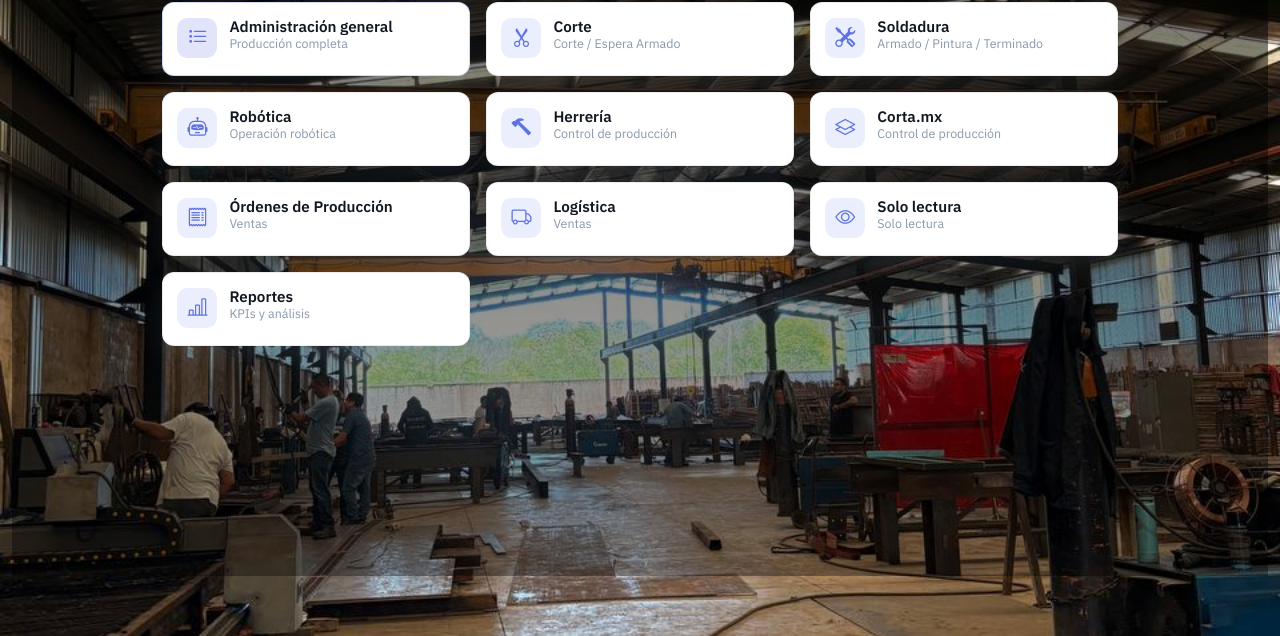
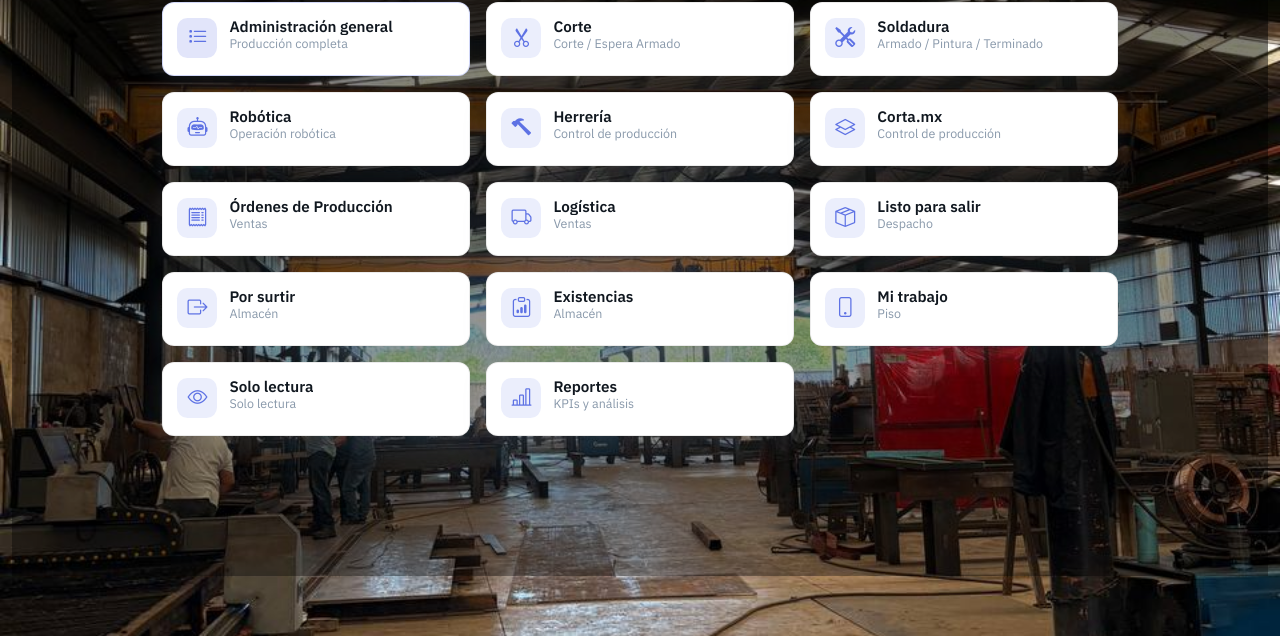
Before and after one commit to nicocasa27/WEB-Local-Elemetic, a Django app: page / in a window 1280 px wide. Shown: the part 164-800 px from the top of the page. Run offline with Django 4.2, Linux system fonts and the light colour scheme; the visitor is signed in with stand-in values (Sample User, id 1); parts of the project's set-up code (start-up, migrations or seed data) failed here and were passed over; some libraries are stand-ins or nearby versions.

Commit message:
Que el almacén se pueda alcanzar y la bandeja tenga qué enseñar
Tres cosas quedaban fuera del alcance de quien usa el sistema:

El menú está escrito dos veces —barra para PC, panel lateral para
celular— y nada obligaba a que coincidieran. No coincidían: Almacén,
Usuarios y «Listo para salir» sólo existían en el de escritorio. El
que más duele es Almacén: el almacenista trabaja con el celular junto
al anaquel, así que confirmar una entrega exigía ir a una computadora,
que es justo lo que la validación de doble factor quiere evitar.

La portada tampoco los ofrecía. Un guardián nuevo compara los dos
menús y falla si algo sólo se alcanza desde la computadora.

Y «Por surtir» salía vacía con el sembrado, porque sólo se creaban
entradas de almacén y ninguna reserva. Una bandeja vacía se lee como
«no hay nada que surtir», no como «esto no se sembró». Ahora el
sembrado aparta material contra la lista de materiales de cada orden
en proceso, que es el camino real de la Rama A.

Co-Authored-By: Claude Opus 5 (1M context) <noreply@anthropic.com>

```diff
--- a/produccion/templates/produccion/base.html
+++ b/produccion/templates/produccion/base.html
@@ -283,12 +283,30 @@
                     {% if can_pedidos %}
                       <a class="btn btn-outline-secondary w-100 text-start" href="{% url 'catalogos:pedidos_ordenes' %}"><i class="bi bi-receipt me-2"></i> Órdenes de Producción</a>
                       <a class="btn btn-outline-secondary w-100 text-start" href="{% url 'catalogos:pedidos_logistica' %}"><i class="bi bi-truck me-2"></i> Logística</a>
+                      <a class="btn btn-outline-secondary w-100 text-start" href="{% url 'catalogos:despacho' %}"><i class="bi bi-box-seam me-2"></i> Listo para salir</a>
                     {% else %}
                       <a class="btn btn-outline-secondary w-100 text-start" href="{% url 'catalogos:logistica_corta' %}"><i class="bi bi-truck me-2"></i> Logística</a>
                     {% endif %}
                   </div>
                 </div>
               {% endif %}
+              {% comment %}
+                El almacenista trabaja con el celular en la mano, junto al
+                anaquel. Si «Por surtir» sólo existe en el menú de escritorio,
+                la entrega tiene que confirmarse desde la oficina, que es
+                justo lo que la validación de doble factor quiere evitar.
+              {% endcomment %}
+              <button class="btn btn-light w-100 text-start d-flex align-items-center justify-content-between" type="button" data-bs-toggle="collapse" data-bs-target="#menuAlmacenMobile" aria-expanded="false" aria-controls="menuAlmacenMobile">
+                <span><i class="bi bi-boxes me-2"></i> Almacén</span>
+                <i class="bi bi-chevron-down"></i>
+              </button>
+              <div class="collapse" id="menuAlmacenMobile">
+                <div class="sidebar-submenu d-grid gap-2 ps-3">
+                  <a class="btn btn-outline-secondary w-100 text-start" href="{% url 'inventario:existencias' %}"><i class="bi bi-clipboard-data me-2"></i> Existencias</a>
+                  <a class="btn btn-outline-secondary w-100 text-start" href="{% url 'inventario:por_surtir' %}"><i class="bi bi-box-arrow-right me-2"></i> Por surtir</a>
+                  <a class="btn btn-outline-secondary w-100 text-start" href="{% url 'inventario:opus_importar' %}"><i class="bi bi-filetype-csv me-2"></i> Importar de OPUS</a>
+                </div>
+              </div>
               <a class="btn btn-light w-100 text-start" href="{% url 'produccion:dashboard' %}">
                 <i class="bi bi-bar-chart-line me-2"></i> Reportes
               </a>
@@ -302,6 +320,7 @@
                     <a class="btn btn-outline-secondary w-100 text-start" href="{% url 'catalogos:proyectos' %}"><i class="bi bi-folder2-open me-2"></i> Proyectos</a>
                     <a class="btn btn-outline-secondary w-100 text-start" href="{% url 'catalogos:equipos' %}"><i class="bi bi-people me-2"></i> Equipos</a>
                     <a class="btn btn-outline-secondary w-100 text-start" href="{% url 'catalogos:maquinas' %}"><i class="bi bi-cpu me-2"></i> Maquinaria</a>
+                    <a class="btn btn-outline-secondary w-100 text-start" href="{% url 'catalogos:usuarios' %}"><i class="bi bi-person-badge me-2"></i> Usuarios</a>
                   </div>
                 </div>
               {% endif %}
--- a/produccion/templates/produccion/home.html
+++ b/produccion/templates/produccion/home.html
@@ -111,6 +111,15 @@
               </div>
             </a>
           </div>
+          <div class="col-6 col-md-4">
+            <a class="tile-link" href="{% url 'catalogos:despacho' %}">
+              <div class="tile-icon"><i class="bi bi-box-seam"></i></div>
+              <div class="tile-text">
+                <div class="tile-title">Listo para salir</div>
+                <div class="tile-sub">Despacho</div>
+              </div>
+            </a>
+          </div>
         {% elif can_logistica_corta %}
           <div class="col-6 col-md-4">
             <a class="tile-link" href="{% url 'catalogos:logistica_corta' %}">
@@ -122,6 +131,38 @@
             </a>
           </div>
         {% endif %}
+        {% comment %}
+          El almacén y «Mi trabajo» son las dos pantallas más nuevas y no
+          estaban en la portada. Quien entra a la portada ve el sistema
+          completo: lo que no está aquí, para el taller no existe.
+        {% endcomment %}
+        <div class="col-6 col-md-4">
+          <a class="tile-link" href="{% url 'inventario:por_surtir' %}">
+            <div class="tile-icon"><i class="bi bi-box-arrow-right"></i></div>
+            <div class="tile-text">
+              <div class="tile-title">Por surtir</div>
+              <div class="tile-sub">Almacén</div>
+            </div>
+          </a>
+        </div>
+        <div class="col-6 col-md-4">
+          <a class="tile-link" href="{% url 'inventario:existencias' %}">
+            <div class="tile-icon"><i class="bi bi-clipboard-data"></i></div>
+            <div class="tile-text">
+              <div class="tile-title">Existencias</div>
+              <div class="tile-sub">Almacén</div>
+            </div>
+          </a>
+        </div>
+        <div class="col-6 col-md-4">
+          <a class="tile-link" href="{% url 'produccion:movil' %}">
+            <div class="tile-icon"><i class="bi bi-phone"></i></div>
+            <div class="tile-text">
+              <div class="tile-title">Mi trabajo</div>
+              <div class="tile-sub">Piso</div>
+            </div>
+          </a>
+        </div>
         <div class="col-6 col-md-4">
           <a class="tile-link" href="{% url 'produccion:solo_lectura_produccion' %}">
             <div class="tile-icon"><i class="bi bi-eye"></i></div>
```
Also changed, not shown: catalogos/management/commands/sembrar_demo.py (+66 -0 lines), tests/test_datos_simulados.py (+26 -1 lines), tests/test_navegacion.py (+23 -0 lines).
